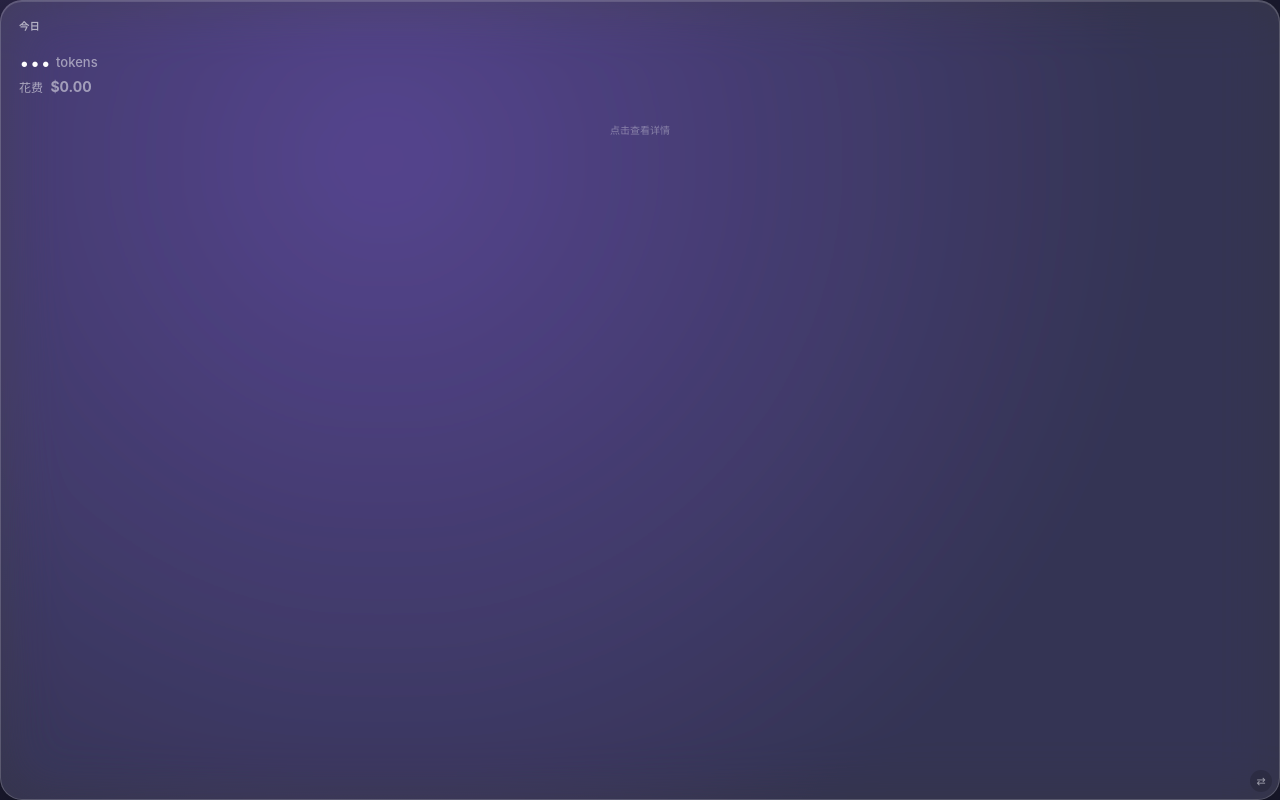
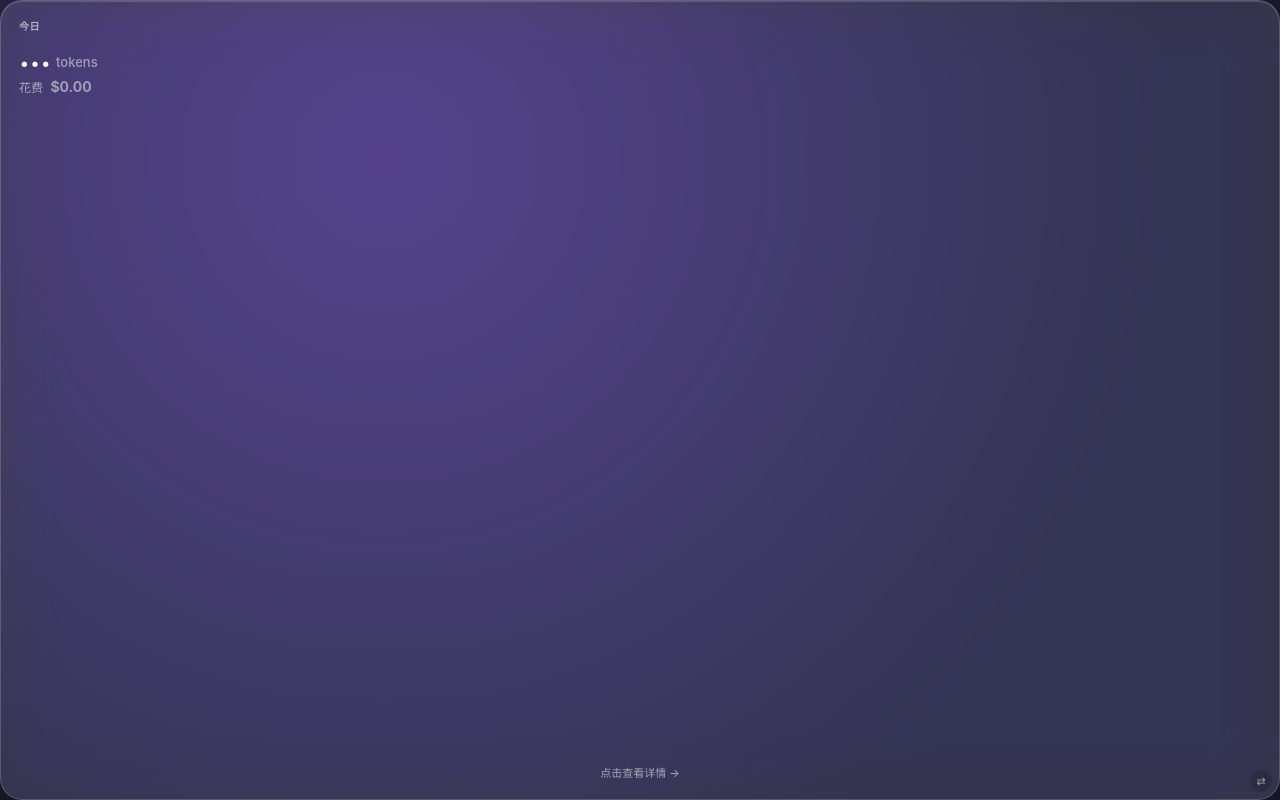
Before and after one commit to jeff-hong/UsageMonitor, a React (Vite) app: page / in a window 1280 px wide. Built offline with nearby package versions, Linux system fonts and the light colour scheme.

Commit message:
ux: only the detail button opens detail, rest of card is drag
The whole card is now the drag handle; the only thing that opens the detail
panel is the explicit '点击查看详情' button (card) / the cost segment (pill).
Stops accidental opens when the user just wants to move the window.

```diff
--- a/src/App.css
+++ b/src/App.css
@@ -125,11 +125,21 @@ body {
   opacity: 0.75;
   font-variant-numeric: tabular-nums;
 }
-.widget-card .hint {
-  margin-top: 12px;
-  font-size: 10px;
-  opacity: 0.35;
+.widget-card .open-detail-btn {
+  margin-top: auto;
+  padding-top: 14px;
+  background: none;
+  border: none;
+  color: rgba(255, 255, 255, 0.55);
+  font-size: 11px;
+  font-weight: 500;
+  cursor: pointer;
   text-align: center;
+  font-family: inherit;
+}
+.widget-card .open-detail-btn:hover {
+  color: #5ac8fa;
+  opacity: 1;
 }
 
 /* ===================== Pill widget ===================== */
@@ -141,10 +151,19 @@ body {
   gap: 16px;
   cursor: grab;
 }
-.widget-pill .widget-clickable {
-  flex-direction: row;
-  align-items: center;
-  gap: 16px;
+.widget-pill .pill-open-btn {
+  display: flex;
+  flex-direction: column;
+  gap: 2px;
+  background: none;
+  border: none;
+  color: #fff;
+  cursor: pointer;
+  font-family: inherit;
+  padding: 0;
+}
+.widget-pill .pill-open-btn:hover .pill-val {
+  color: #5ac8fa;
 }
 .widget-pill .pill-seg {
   display: flex;
--- a/src/components/widgets/CardWidget.tsx
+++ b/src/components/widgets/CardWidget.tsx
@@ -33,17 +33,16 @@ export function CardWidget({
 
   return (
     <div className="glass-card widget-card" data-tauri-drag-region>
-      <div className="widget-clickable" onClick={onOpenDetail}>
-        <div className="label-tiny">今日</div>
-        <div className="big-num">
+      <div className="label-tiny" data-tauri-drag-region>今日</div>
+      <div className="big-num" data-tauri-drag-region>
         {loading ? "…" : fmtTokens(tokens)}
         <small className="big-unit">tokens</small>
       </div>
-        <div className="token-total">
+      <div className="token-total" data-tauri-drag-region>
         花费 <span className="cost-small">{priced ? fmtUsd(cost) : `${fmtUsd(cost)}*`}</span>
       </div>
 
-        <div className="tool-rows">
+      <div className="tool-rows" data-tauri-drag-region>
         {(summary?.tools ?? []).map((t) => {
           const tt = t.input_tok + t.output_tok + t.cache_tok;
           if (tt === 0) return null;
@@ -61,8 +60,9 @@ export function CardWidget({
           );
         })}
       </div>
-        <div className="hint">点击查看详情</div>
-      </div>
+      <button className="open-detail-btn" onClick={onOpenDetail}>
+        点击查看详情 →
+      </button>
     </div>
   );
 }
--- a/src/components/widgets/PillWidget.tsx
+++ b/src/components/widgets/PillWidget.tsx
@@ -24,16 +24,15 @@ export function PillWidget({
   const cost = summary?.cost_usd ?? 0;
   return (
     <div className="glass-card widget-pill" data-tauri-drag-region>
-      <div className="widget-clickable" onClick={onOpenDetail}>
-        <div className="pill-seg">
+      <button className="pill-open-btn" onClick={onOpenDetail} title="查看详情">
         <span className="label-tiny">花费</span>
         <span className="pill-val">{loading ? "…" : fmtUsd(cost)}</span>
-        </div>
+      </button>
       {(summary?.tools ?? []).map((t) => {
         const tt = t.input_tok + t.output_tok + t.cache_tok;
         if (tt === 0) return null;
         return (
-            <div className="pill-seg" key={t.tool}>
+          <div className="pill-seg" key={t.tool} data-tauri-drag-region>
             <span className="divider" />
             <span className="label-tiny" style={{ color: TOOL_COLOR[t.tool] }}>
               {TOOL_LABEL[t.tool] ?? t.tool}
@@ -43,6 +42,5 @@ export function PillWidget({
         );
       })}
     </div>
-    </div>
   );
 }
```
Lines whose indentation alone changed are shown as unchanged.
